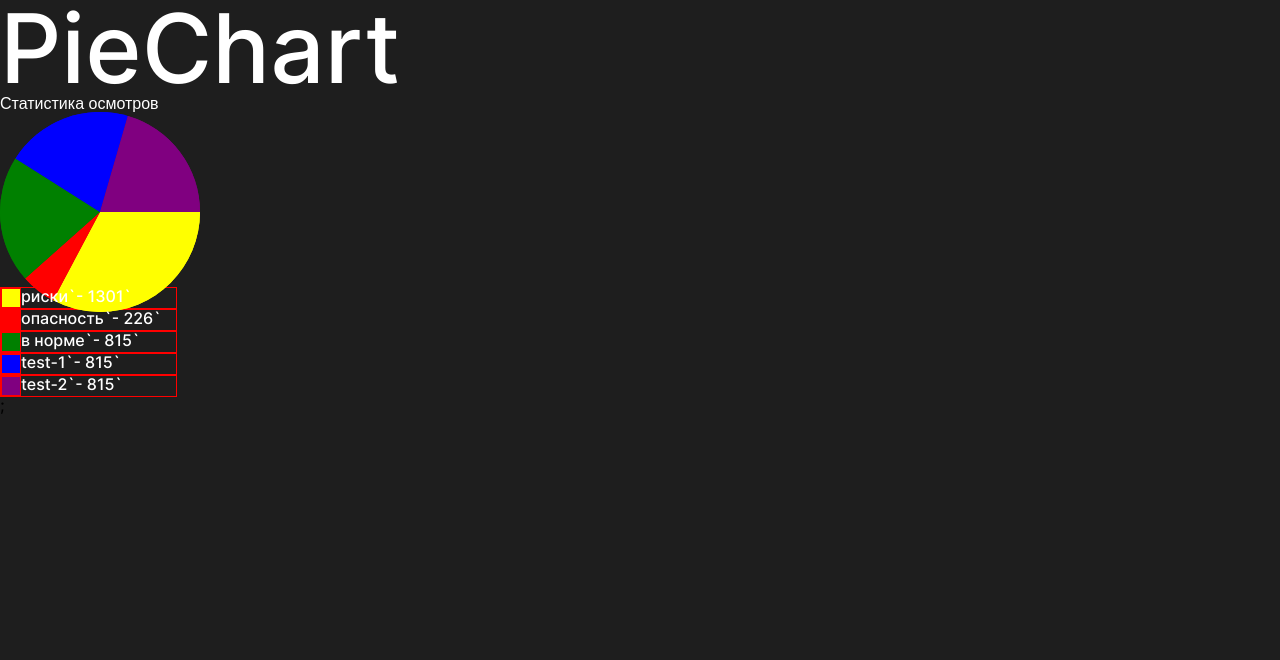
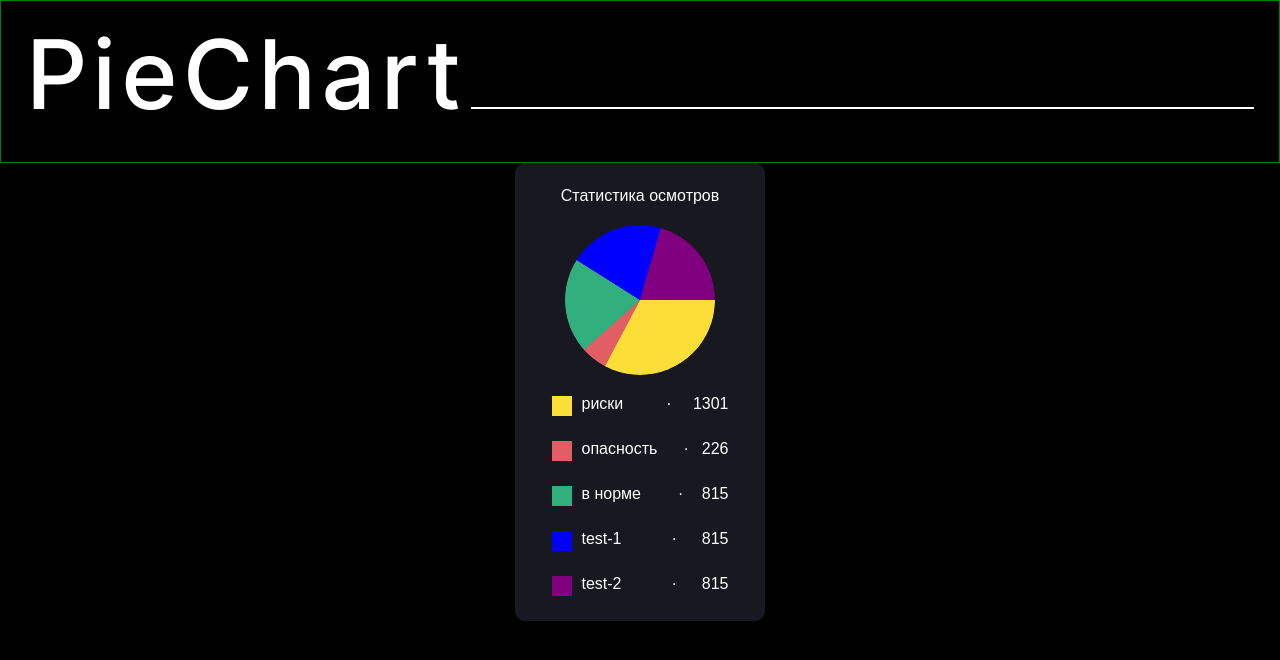
Before and after one commit to SalatSR/quasardiagrams, a React (Create React App) app: page / in a window 1280 px wide. Shown: the top 660 px of the page. Built offline with nearby package versions, Linux system fonts and the light colour scheme.

Commit message:
feat: создано базовое оформление компонента

```diff
--- a/src/components/App/App.css
+++ b/src/components/App/App.css
@@ -1,5 +1,5 @@
 .app {
-  background-color: #1E1E1E;
+  background-color: #000;
 }
 
 .app__container {
@@ -11,38 +11,3 @@
   -webkit-font-smoothing: antialiased;
   -moz-osx-font-smoothing: grayscale;
 }
-
-.App-logo {
-  height: 40vmin;
-  pointer-events: none;
-}
-
-@media (prefers-reduced-motion: no-preference) {
-  .App-logo {
-    animation: App-logo-spin infinite 20s linear;
-  }
-}
-
-.App-header {
-  background-color: #282c34;
-  min-height: 100vh;
-  display: flex;
-  flex-direction: column;
-  align-items: center;
-  justify-content: center;
-  font-size: calc(10px + 2vmin);
-  color: white;
-}
-
-.App-link {
-  color: #61dafb;
-}
-
-@keyframes App-logo-spin {
-  from {
-    transform: rotate(0deg);
-  }
-  to {
-    transform: rotate(360deg);
-  }
-}
--- a/src/components/App/App.js
+++ b/src/components/App/App.js
@@ -5,17 +5,17 @@ let initialData = [
   {
     'name': 'риски',
     'count': 1301,
-    'color': 'yellow',
+    'color': '#FBDE37',
   },
   {
     'name': 'опасность',
     'count': 226,
-    'color': 'red',
+    'color': '#E25E65',
   },
   {
     'name': 'в норме',
     'count': 815,
-    'color': 'green',
+    'color': '#31B07E',
   },
   {
     'name': 'test-1',
--- a/src/components/Diagramma/Diagramma.css
+++ b/src/components/Diagramma/Diagramma.css
@@ -1,12 +1,4 @@
-/* .diagramma {
-  border: 1px solid red;
+.diagramma {
   border-radius: 50%;
   overflow: hidden;
-  position: relative;
-  width: 250px;
-  height: 250px;
 }
-
-.diagramma__item {
-  background-color: aliceblue;
-} */
--- a/src/components/Diagramma/Diagramma.js
+++ b/src/components/Diagramma/Diagramma.js
@@ -16,9 +16,10 @@ function Diagramma(props) {
       let portionAngle = (moodValue.count / totalNumberOfPeople) * 2 * Math.PI;
       //рисование дуги и линии к центру, чтобы отличить срез от остальных
       ctx.beginPath();
-      ctx.arc(100, 100, 100, currentAngle, currentAngle + portionAngle);
+      ctx.arc(75, 75, 75, currentAngle, currentAngle + portionAngle);
       currentAngle += portionAngle;
-      ctx.lineTo(100, 100);
+      ctx.lineTo(75, 75);
+      // ctx.lineTo(100, 100);
       //заполнение секторов соответствующим цветом
       ctx.fillStyle = moodValue.color;
       ctx.fill();
@@ -26,9 +27,11 @@ function Diagramma(props) {
   }, [props.data])
 
   return (
-    <div className="diagramma">
-      <canvas width={250} height={250} ></canvas>
-    </div>
+      <canvas
+        className="diagramma"
+        width={150}
+        height={150} >
+      </canvas>
   );
 };
 
--- a/src/components/DiagrammaSection/DiagrammaSection.css
+++ b/src/components/DiagrammaSection/DiagrammaSection.css
@@ -1,12 +1,37 @@
-.diagramma-section__title {
+.diagramma-section {
+  background-color: #171820;
   color: #fff;
+  display: flex;
   font-family: "WorcSans", "Arial", sans-serif;
   font-weight: 500;
   font-size: 16px;
   letter-spacing: 5%;
+  flex-direction: column;
+  align-items: center;
+  width: 250px;
+  margin: 0 auto;
+  padding: 25px 32px;
+  border-radius: 10px;
 }
 
-.diagramma-section__diagramma-wrap {
-  width: 350px;
-  height: 175px;
+.diagramma-section__title {
+  padding-bottom: 21px;
 }
+
+.diagramma-section__content {
+  display: flex;
+  flex-wrap: wrap;
+  justify-content: center;
+}
+
+@media screen and (min-width: 360px) {
+
+}
+
+@media screen and (min-width: 550px) {
+
+}
+
+@media screen and (min-width: 800px) {
+
+}
--- a/src/components/DiagrammaSection/DiagrammaSection.js
+++ b/src/components/DiagrammaSection/DiagrammaSection.js
@@ -7,17 +7,10 @@ function DiagrammaSection(props) {
   return (
     <section className='diagramma-section'>
       <h2 className='diagramma-section__title'>Статистика осмотров</h2>
-      {/* <canvas className='diagramma-section__diagramma-wrap' width="200" height="200"> */}
-      <div className='diagramma-section__diagramma-wrap'>
-        <Diagramma
-          data={props.data}
-        />
-      </div>
-      <div className='diagramma-section__hist-list'>
-        <HistList
-          data={props.data}
-        />
-      </div>
+      <article className='diagramma-section__content'>
+          <Diagramma data={props.data} />
+          <HistList data={props.data} />
+      </article>
     </section>
   )
 }
--- a/src/components/Header/Header.css
+++ b/src/components/Header/Header.css
@@ -1,10 +1,71 @@
+.header,
+.header__title,
+.header__underline {
+  transition: all .2s linear;
+}
+
 .header {
+  display: flex;
+  flex-wrap: nowrap;
+  justify-content: center;
+  padding: 15px 0 30px;
+  border: 1px solid green;
+  min-width: 100%;
 }
 
 .header__title {
   color: #fff;
   font-family: "Inter", "Arial", sans-serif;
   font-weight: 500;
-  font-size: 96px;
-  letter-spacing: 5%;
+  font-size: 64px;
+  letter-spacing: 2px;
 }
+
+.header__underline {
+  visibility: hidden;
+}
+
+@media screen and (min-width: 360px) {
+  .header {
+    justify-content: start;
+    align-items: baseline;
+    padding-left: 15px;
+    padding-right: 15px;
+    border: 1px solid green;
+  }
+
+  .header__title {
+    color: #fff;
+    font-family: "Inter", "Arial", sans-serif;
+    font-weight: 500;
+    font-size: 64px;
+    letter-spacing: 2px;
+  }
+
+  .header__underline {
+    visibility: visible;
+    background-color: #fff;
+    margin-left: 5px;
+    width: 100%;
+    height: 1px;
+  }
+
+}
+
+@media screen and (min-width: 550px) {
+  .header {
+    padding: 25px 25px 40px;
+  }
+
+  .header__title {
+    font-size: 96px;
+    letter-spacing: 5px;
+  }
+
+  .header__underline {
+    height: 2px;
+  }
+
+}
+
+@media screen and (min-width: 800px) {}
--- a/src/components/HistList/HistList.css
+++ b/src/components/HistList/HistList.css
@@ -0,0 +1,6 @@
+.hist-list {
+  /* display: flex;
+  flex-direction: column; */
+  margin-top: 21px;
+  width: 177px;
+}
--- a/src/components/HistList/HistList.js
+++ b/src/components/HistList/HistList.js
@@ -13,7 +13,7 @@ function HistList(props) {
             color={sector.color}
           />
         ))
-      })};
+      })}
     </ul>
   )
 };
--- a/src/components/HistListItem/HistListItem.css
+++ b/src/components/HistListItem/HistListItem.css
@@ -1,13 +1,23 @@
 .hist-list-item {
   display: flex;
-  width: 100%;
-  max-width: 177px;
-  border: 1px solid red;
-  color: #fff;
+  justify-content: flex-start;
+  margin-top: 25px;
+}
+
+.hist-list-item:first-child {
+  margin-top: 0;
 }
 
 .hist-list-item__color {
   width: 20px;
   height: 20px;
-  border: 1px solid red
+  margin-right: 10px;
 }
+
+.hist-list-item__name {
+  flex-grow: 2;
+}
+
+.hist-list-item__spacer {
+  flex-grow: 1;
+}
--- a/src/components/HistListItem/HistListItem.js
+++ b/src/components/HistListItem/HistListItem.js
@@ -6,7 +6,8 @@ function HistListItem({ name, count, color }) {
     <li className='hist-list-item'>
       <div className='hist-list-item__color' style={{backgroundColor: `${color}`}}></div>
       <span className='hist-list-item__name'>{name}</span>
-      <span className='hist-list-item__count'>`-  {count}`</span>
+      <span className='hist-list-item__spacer'>&#183;</span>
+      <span className='hist-list-item__count'>{count}</span>
     </li>
   )
 };
```
